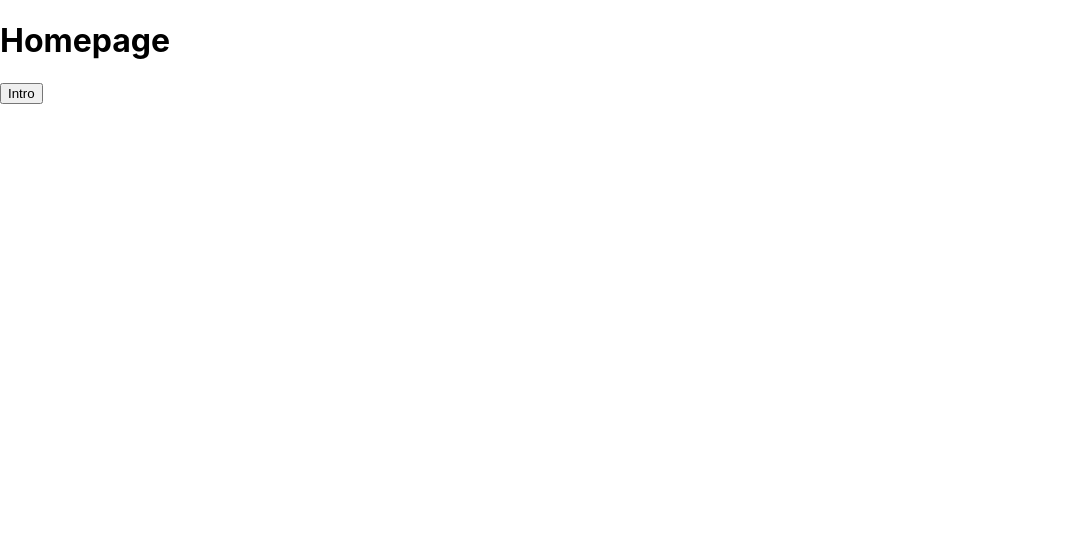
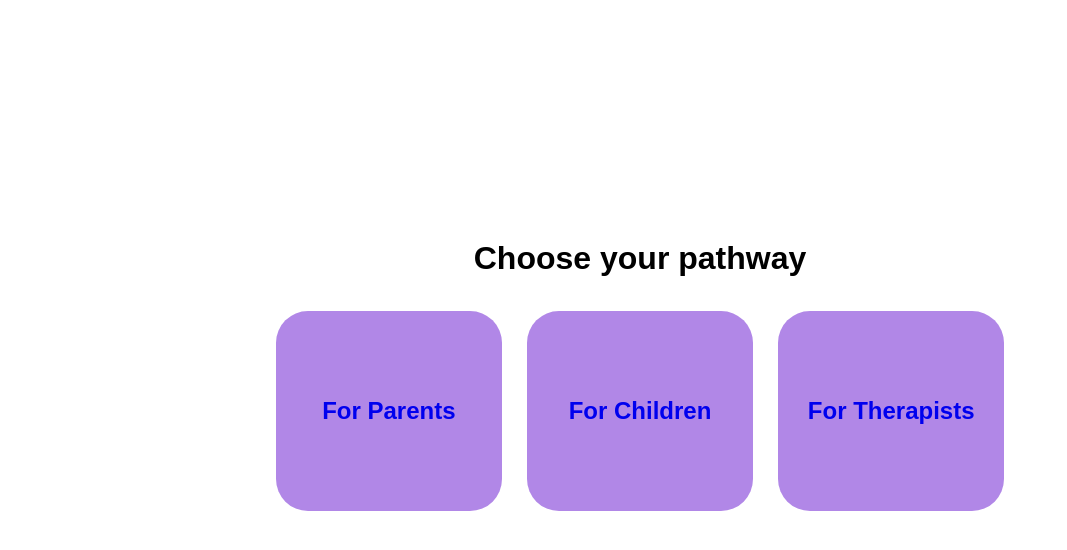
Before and after one commit to priyanshumahey/Purple-Lotus, a React (Create React App) app in the folder site/: page /Home in a window 1280 px wide. Shown: the top 550 px of the page, without its empty margins (0-1067 px from the left). Built offline with nearby package versions, Linux system fonts and the light colour scheme.

Commit message:
Update Home.js

```diff
--- a/site/src/Pages/Home/Home.js
+++ b/site/src/Pages/Home/Home.js
@@ -1,14 +1,27 @@
 import { Link } from 'react-router-dom';
+import './home.css';
 
 function Homepage() {
     return (
-      <>
-      <h1>
-        Homepage
-      </h1>
-      <Link to="/"><button>Intro</button></Link>
-      </>
-
+      <div className='Main'>
+        <h1>Choose your pathway</h1>
+        <Link to="/ForParents">
+          <div className="Choice-box" id="1">
+          For Parents
+        </div>
+        </Link>
+        <Link to="/ForChild">
+        <div className="Choice-box" id="2">
+          For Children
+        </div>
+        </Link>
+        <Link to="/ForTherapist">
+        <div className="Choice-box" id="3">
+          For Therapists
+        </div>
+        </Link>
+      </div>
     );
   }
+
 export default Homepage;
```
